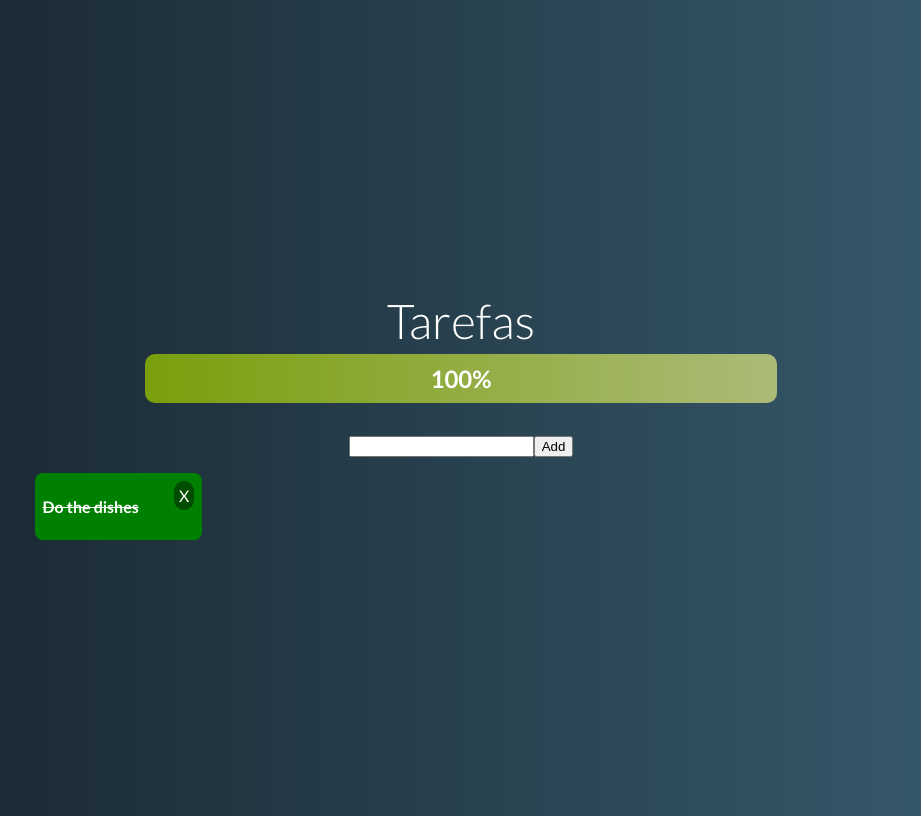
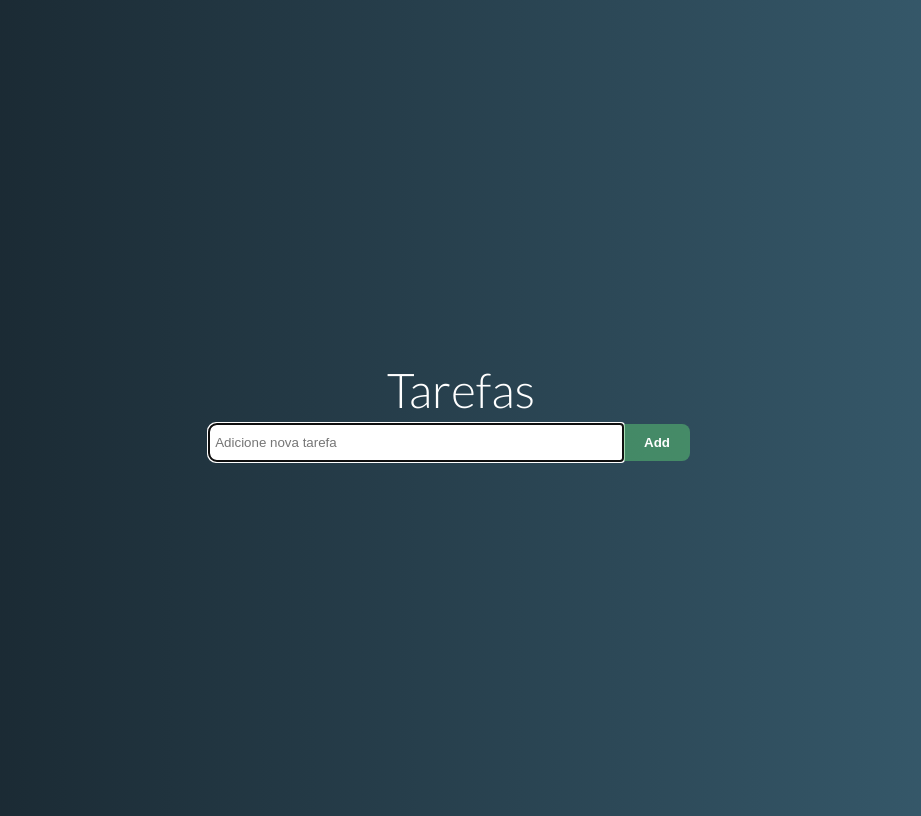
Before and after one commit to joaofelipesus/todo-list-vue-course, a Vue app: page / in a window 1280 px wide. Shown: the whole page, without its empty margins (179-1100 px from the left). Built offline with nearby package versions, Linux system fonts and the light colour scheme.

Commit message:
finished layout review

```diff
--- a/src/App.vue
+++ b/src/App.vue
@@ -1,9 +1,15 @@
 <template>
   <div id="app">
     <h1>Tarefas</h1>
-    <progress-bar :percentage="taskCompletePercentage" />
     <task-form @addTask="handleAddTask"/>
-    <task-list :tasks="tasks" />
+    <progress-bar
+      v-if="tasks.length > 0"
+      :percentage="taskCompletePercentage"
+    />
+    <task-list
+      v-if="tasks.length > 0"
+      :tasks="tasks"
+    />
   </div>
 </template>
 
@@ -16,12 +22,14 @@ export default {
   components: { TaskList, TaskForm, ProgressBar },
   data () {
     return {
-      tasks: [{ description: 'Do the dishes', status: 'done' }]
+      tasks: []
     }
   },
 
   computed: {
     taskCompletePercentage () {
+      if (this.tasks.length === 0) { return 0 }
+
       const finishedTasks = this.tasks.filter(task => {
         return task.status === 'done'
       }).length
--- a/src/components/ProgressBar.vue
+++ b/src/components/ProgressBar.vue
@@ -37,8 +37,8 @@ export default {
   }
 
   .progress-bar h2 {
-    margin-top: 10px;
-    margin-bottom: 10px;
+    margin-top: 2px;
+    margin-bottom: 2px;
   }
 
   .all-done {
--- a/src/components/TaskForm.vue
+++ b/src/components/TaskForm.vue
@@ -1,10 +1,12 @@
 <template>
-  <div>
+  <div class="task-form">
     <div>
       <input
         v-model="description"
         @keyup.enter="handleAddTask"
         data-test="description-field"
+        placeholder="Adicione nova tarefa"
+        autofocus
       />
       <button
         @click="handleAddTask"
@@ -33,6 +35,28 @@ export default {
 }
 </script>
 
-<style>
+<style scoped>
+  .task-form {
+    margin-bottom: 2%;
+    width: 40%;
+  }
 
+  .task-form input {
+    height: 2.5em;
+    border-top-left-radius: 8px;
+    border-bottom-left-radius: 8px;
+    padding-left: 5px;
+    width: 80%;
+  }
+
+  .task-form button {
+    height: 2.8em;
+    width: 5em;
+    background: rgba(89, 193, 115, 0.54);
+    border: none;
+    border-top-right-radius: 8px;
+    border-bottom-right-radius: 8px;
+    color: white;
+    font-weight: bold;
+  }
 </style>
--- a/src/components/TaskList.vue
+++ b/src/components/TaskList.vue
@@ -13,12 +13,12 @@
         @removeCard="handleRemoveTask(index)"
       />
     </div>
-    <p
+    <h3
       v-else
       data-test="empty-list-message"
     >
       Todas as tartefas feitas.
-    </p>
+    </h3>
   </div>
 </template>
 
@@ -52,12 +52,14 @@ export default {
 <style>
   .task-list {
     width: 80%;
-    margin-left: 10%;
   }
 
   .cards {
     display: flex;
-    /* justify-content: space-between; */
     align-items: stretch;
   }
+
+  h3 {
+    text-align: center;
+  }
 </style>
```
